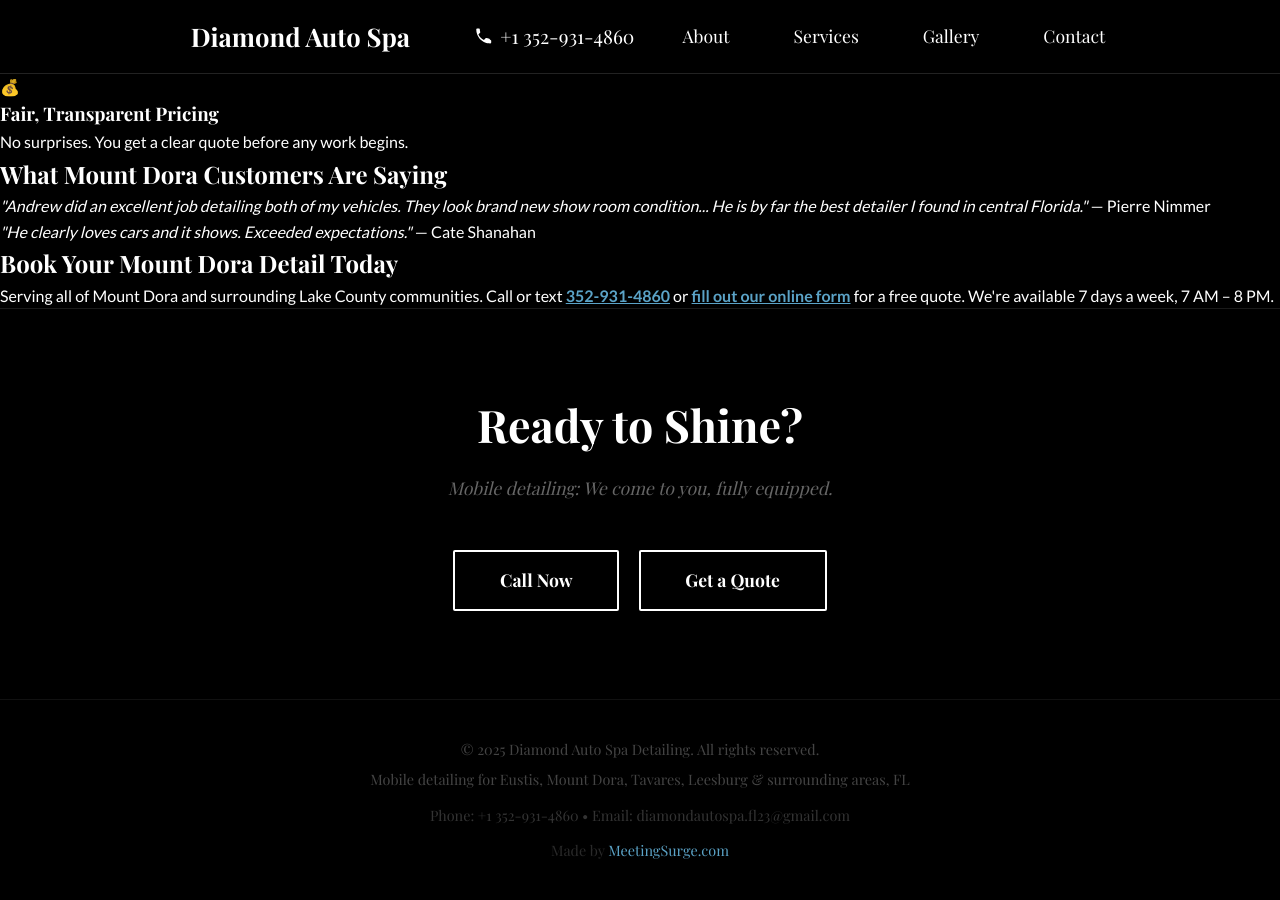
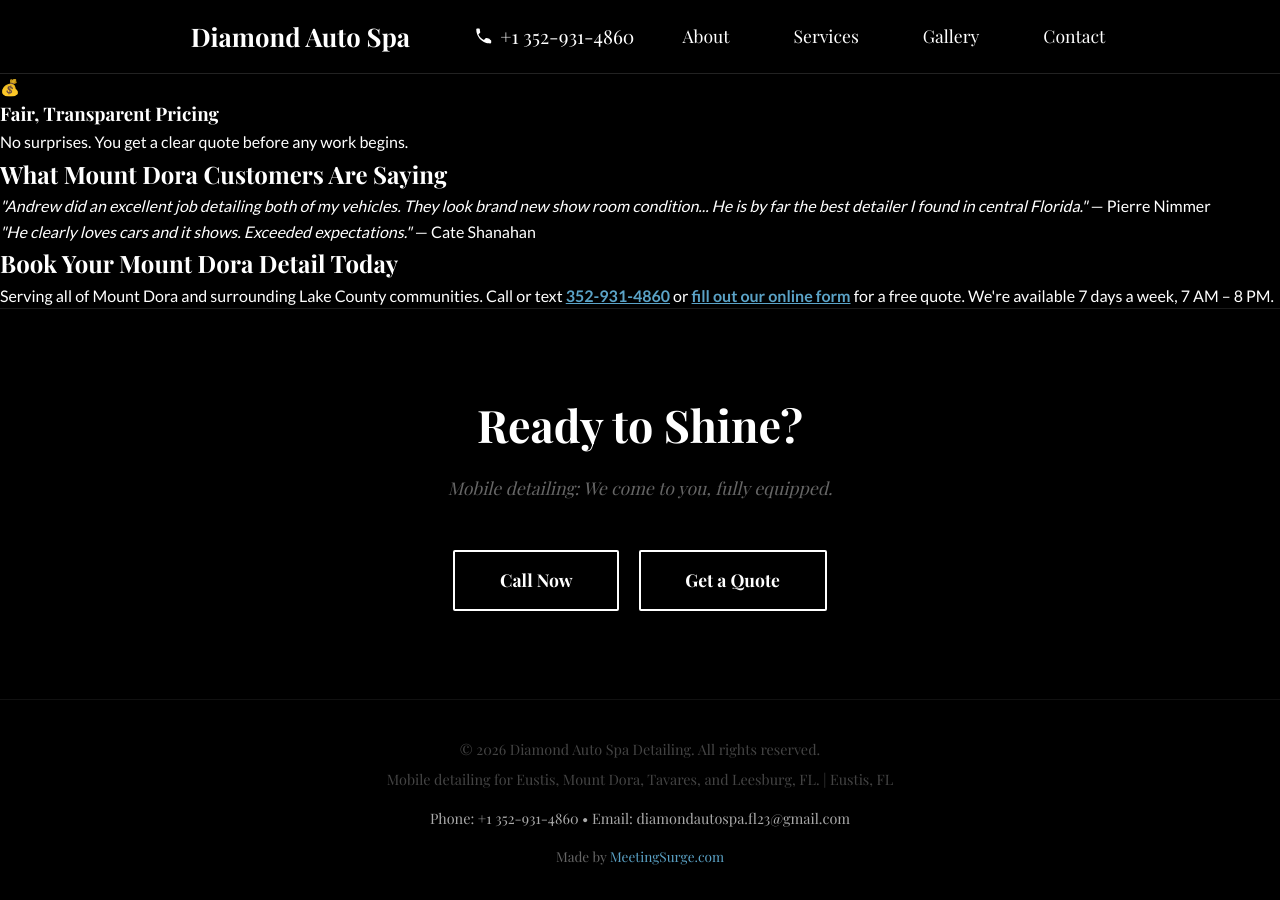
Before and after one commit to JamesBrownR/Diamond-Auto-Spa-Detailing, a Jekyll site: the page built from service-area/mount-dora-fl/index.html, in a window 1280 px wide and 900 px high, scrolled down 1083 px. Built offline with Jekyll 4.4.1, drawn with Linux system fonts in a browser that asks for light colours; some web fonts are replaced.

Commit message:
Update areas.html

```diff
--- a/_layouts/areas.html
+++ b/_layouts/areas.html
@@ -493,11 +493,10 @@
 </div>
 
 <footer>
-    <p>© 2025 Diamond Auto Spa Detailing. All rights reserved.</p>
-    <p>Mobile detailing for Eustis, Mount Dora, Tavares, Leesburg & surrounding areas, FL</p>
-    <p style="margin-top: 0.8rem; color: #333;">Phone: +1 352-931-4860 • Email: diamondautospa.fl23@gmail.com</p>
-    <p style="margin-top: 0.8rem; color: #2a2a2a;">Made by <a href="https://www.meetingsurge.com" target="_blank">MeetingSurge.com</a></p>
+    <p>© 2026 Diamond Auto Spa Detailing. All rights reserved.</p>
+    <p>Mobile detailing for Eustis, Mount Dora, Tavares, and Leesburg, FL. | Eustis, FL</p>
+    <p style="margin-top: 1rem; color: #aaa; font-size: 0.9rem;"> Phone: +1 352-931-4860 • Email: diamondautospa.fl23@gmail.com    </p>
+    <p style="margin-top: 1rem; color: #666; font-size: 0.85rem;">Made by <a href="https://www.meetingsurge.com" target="_blank" style="color:#5BA3C7;">MeetingSurge.com</a>    </p>
 </footer>
-
 </body>
 </html>
```
